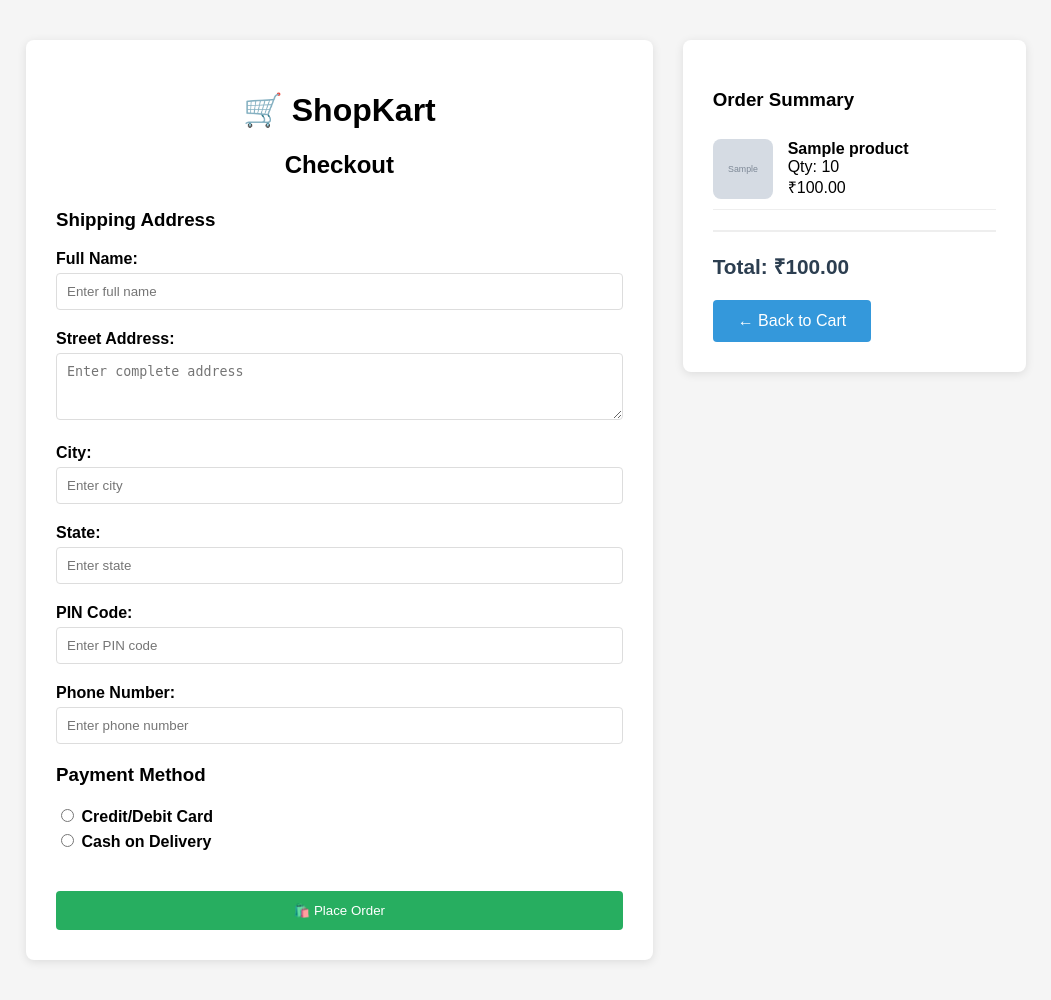
After one commit to NachiketSG/mini_project, a Django app: page /checkout/ in a window 1280 px wide. The commit adds this page. Shown: the whole page, without its empty margins (114-1165 px from the left). Run offline with Django 5.2, Linux system fonts and the light colour scheme; a user stored in the database is signed in; tables that the repository leaves empty hold one stand-in row (values such as "Sample post"); grey boxes marked "Sample" are stand-in pictures.

Commit message:
Week 5: Complete Checkout Process and Order Management - Address forms, order summary, order confirmation, order history, and professional checkout flow

```diff
--- a/store/forms.py
+++ b/store/forms.py
@@ -11,3 +11,24 @@ class ProfilePictureForm(forms.ModelForm):
     class Meta:
         model = UserProfile
         fields = ['profile_picture']
+
+from .models import Address
+
+class AddressForm(forms.ModelForm):
+    class Meta:
+        model = Address
+        fields = ['full_name', 'street_address', 'city', 'state', 'postal_code', 'phone']
+        widgets = {
+            'full_name': forms.TextInput(attrs={'placeholder': 'Enter full name'}),
+            'street_address': forms.Textarea(attrs={'placeholder': 'Enter complete address', 'rows': 3}),
+            'city': forms.TextInput(attrs={'placeholder': 'Enter city'}),
+            'state': forms.TextInput(attrs={'placeholder': 'Enter state'}),
+            'postal_code': forms.TextInput(attrs={'placeholder': 'Enter PIN code'}),
+            'phone': forms.TextInput(attrs={'placeholder': 'Enter phone number'}),
+        }
+
+class CheckoutForm(forms.Form):
+    payment_method = forms.ChoiceField(
+        choices=[('card', 'Credit/Debit Card'), ('cod', 'Cash on Delivery')],
+        widget=forms.RadioSelect
+    )
--- a/store/templates/cart/cart.html
+++ b/store/templates/cart/cart.html
@@ -64,7 +64,7 @@
                 <div class="total-price">Total: ₹{{ total_price }}</div>
                 <div style="margin-top: 15px;">
                     <a href="{% url 'home' %}" class="btn">← Continue Shopping</a>
-                    <button class="btn btn-success">🛒 Proceed to Checkout</button>
+                    <a href="{% url 'checkout' %}" class="btn btn-success">🛒 Proceed to Checkout</a>
                 </div>
             </div>
         {% else %}
--- /dev/null
+++ b/store/templates/checkout/checkout.html
@@ -0,0 +1,104 @@
+<!DOCTYPE html>
+<html>
+<head>
+    <title>Checkout - ShopKart</title>
+    <style>
+        body { font-family: Arial; margin: 0; padding: 20px; background: #f5f5f5; }
+        .checkout-container { max-width: 1000px; margin: 20px auto; display: flex; gap: 30px; }
+        .checkout-form { flex: 2; background: white; padding: 30px; border-radius: 8px; box-shadow: 0 2px 10px rgba(0,0,0,0.1); }
+        .order-summary { flex: 1; background: white; padding: 30px; border-radius: 8px; box-shadow: 0 2px 10px rgba(0,0,0,0.1); height: fit-content; }
+        .header { text-align: center; margin-bottom: 30px; }
+        .form-group { margin-bottom: 20px; }
+        label { display: block; margin-bottom: 5px; font-weight: bold; }
+        input[type="text"], textarea, select { width: 100%; padding: 10px; border: 1px solid #ddd; border-radius: 4px; box-sizing: border-box; }
+        .btn { background: #3498db; color: white; padding: 12px 25px; border: none; border-radius: 4px; cursor: pointer; text-decoration: none; display: inline-block; }
+        .btn-success { background: #27ae60; }
+        .cart-item { display: flex; align-items: center; padding: 10px 0; border-bottom: 1px solid #eee; }
+        .cart-item img { width: 60px; height: 60px; object-fit: cover; border-radius: 8px; margin-right: 15px; }
+        .total-price { font-size: 1.3em; font-weight: bold; color: #2c3e50; margin-top: 20px; padding-top: 20px; border-top: 2px solid #eee; }
+        .payment-options { margin: 20px 0; }
+        .payment-option { margin: 10px 0; }
+    </style>
+</head>
+<body>
+    <div class="checkout-container">
+        <!-- CHECKOUT FORM -->
+        <div class="checkout-form">
+            <div class="header">
+                <h1>🛒 ShopKart</h1>
+                <h2>Checkout</h2>
+            </div>
+
+            <form method="post">
+                {% csrf_token %}
+
+                <h3>Shipping Address</h3>
+                <div class="form-group">
+                    <label for="full_name">Full Name:</label>
+                    {{ address_form.full_name }}
+                </div>
+
+                <div class="form-group">
+                    <label for="street_address">Street Address:</label>
+                    {{ address_form.street_address }}
+                </div>
+
+                <div class="form-group">
+                    <label for="city">City:</label>
+                    {{ address_form.city }}
+                </div>
+
+                <div class="form-group">
+                    <label for="state">State:</label>
+                    {{ address_form.state }}
+                </div>
+
+                <div class="form-group">
+                    <label for="postal_code">PIN Code:</label>
+                    {{ address_form.postal_code }}
+                </div>
+
+                <div class="form-group">
+                    <label for="phone">Phone Number:</label>
+                    {{ address_form.phone }}
+                </div>
+
+                <h3>Payment Method</h3>
+                <div class="payment-options">
+                    {{ checkout_form.payment_method }}
+                </div>
+
+                <button type="submit" class="btn btn-success" style="width: 100%; margin-top: 20px;">
+                    🛍️ Place Order
+                </button>
+            </form>
+        </div>
+
+        <!-- ORDER SUMMARY -->
+        <div class="order-summary">
+            <h3>Order Summary</h3>
+
+            {% for item in cart_items %}
+            <div class="cart-item">
+                {% if item.product.image %}
+                    <img src="{{ item.product.image.url }}" alt="{{ item.product.name }}">
+                {% endif %}
+                <div>
+                    <div style="font-weight: bold;">{{ item.product.name }}</div>
+                    <div>Qty: {{ item.quantity }}</div>
+                    <div>₹{{ item.get_total_price }}</div>
+                </div>
+            </div>
+            {% endfor %}
+
+            <div class="total-price">
+                Total: ₹{{ total_price }}
+            </div>
+
+            <div style="margin-top: 20px;">
+                <a href="{% url 'cart_view' %}" class="btn">← Back to Cart</a>
+            </div>
+        </div>
+    </div>
+</body>
+</html>
--- a/store/templates/home.html
+++ b/store/templates/home.html
@@ -28,14 +28,14 @@
     {% if user.is_authenticated %}
         Welcome, <strong>{{ user.username }}</strong> !
         <a href="{% url 'cart_view' %}">🛒 Cart</a>
+        <a href="{% url 'order_history' %}">📦 Orders</a>
         <a href="{% url 'profile' %}">👤 My Profile</a>
 
-            <!--LOGOUT BUTTON -->
+        <!-- LOGOUT BUTTON -->
         <form action="{% url 'logout' %}" method="post" style="display: inline;">
             {% csrf_token %}
             <button type="submit" class="logout-btn">🚪 Logout</button>
         </form>
-
     {% else %}
         <a href="{% url 'login' %}">🔑 Login</a>
         <a href="{% url 'signup' %}">📝 Sign Up</a>
--- a/store/urls.py
+++ b/store/urls.py
@@ -16,4 +16,10 @@ urlpatterns = [
     path('cart/add/<int:product_id>/', views.add_to_cart, name='add_to_cart'),
     path('cart/remove/<int:item_id>/', views.remove_from_cart, name='remove_from_cart'),
     path('cart/update/<int:item_id>/', views.update_cart_quantity, name='update_cart_quantity'),
+        # CHECKOUT URLs (NEW)
+    path('checkout/', views.checkout, name='checkout'),
+    path('order-confirmation/<int:order_id>/', views.order_confirmation, name='order_confirmation'),
+    path('orders/', views.order_history, name='order_history'),
+    path('orders/<int:order_id>/', views.order_detail, name='order_detail'),
+    path('track-order/<int:order_id>/', views.track_order, name='track_order'),
 ]
--- a/store/views.py
+++ b/store/views.py
@@ -156,3 +156,129 @@ def update_cart_quantity(request, item_id):
             cart_item.delete()
 
     return redirect('cart_view')
+
+
+from .forms import AddressForm, CheckoutForm
+from .models import Address, Order, OrderItem
+
+@login_required
+def checkout(request):
+    cart, created = Cart.objects.get_or_create(user=request.user)
+    cart_items = CartItem.objects.filter(cart=cart)
+
+    if not cart_items:
+        return redirect('cart_view')
+
+    total_price = sum(item.get_total_price() for item in cart_items)
+
+    # Get user's saved addresses
+    addresses = Address.objects.filter(user=request.user)
+
+    if request.method == 'POST':
+        address_form = AddressForm(request.POST)
+        checkout_form = CheckoutForm(request.POST)
+
+        if address_form.is_valid() and checkout_form.is_valid():
+            # Save address
+            address = address_form.save(commit=False)
+            address.user = request.user
+            address.save()
+
+            # Create order
+            order = Order.objects.create(
+                user=request.user,
+                total_price=total_price,
+                shipping_address=address,
+                payment_method=checkout_form.cleaned_data['payment_method'],
+                payment_status='pending'
+            )
+
+            # Create order items
+            for cart_item in cart_items:
+                OrderItem.objects.create(
+                    order=order,
+                    product=cart_item.product,
+                    quantity=cart_item.quantity,
+                    price=cart_item.product.price
+                )
+
+            # Clear cart
+            cart_items.delete()
+
+            return redirect('order_confirmation', order_id=order.id)
+    else:
+        address_form = AddressForm()
+        checkout_form = CheckoutForm()
+
+    return render(request, 'checkout/checkout.html', {
+        'cart_items': cart_items,
+        'total_price': total_price,
+        'address_form': address_form,
+        'checkout_form': checkout_form,
+        'addresses': addresses
+    })
+
+@login_required
+def order_confirmation(request, order_id):
+    order = get_object_or_404(Order, id=order_id, user=request.user)
+    order_items = OrderItem.objects.filter(order=order)
+
+    return render(request, 'checkout/order_confirmation.html', {
+        'order': order,
+        'order_items': order_items
+    })
+
+@login_required
+def order_history(request):
+    orders = Order.objects.filter(user=request.user).order_by('-created_at')
+    return render(request, 'checkout/order_history.html', {
+        'orders': orders
+    })
+
+@login_required
+def order_detail(request, order_id):
+    order = get_object_or_404(Order, id=order_id, user=request.user)
+    order_items = OrderItem.objects.filter(order=order)
+
+    return render(request, 'checkout/order_detail.html', {
+        'order': order,
+        'order_items': order_items
+    })
+
+from django.contrib.admin.views.decorators import staff_member_required
+
+@staff_member_required
+def update_order_status(request, order_id):
+    order = get_object_or_404(Order, id=order_id)
+
+    if request.method == 'POST':
+        new_status = request.POST.get('status')
+        if new_status in dict(Order.ORDER_STATUS):
+            order.status = new_status
+            order.save()
+            return redirect('/admin/store/order/')
+
+    return render(request, 'admin/order_status_update.html', {
+        'order': order,
+        'status_choices': Order.ORDER_STATUS
+    })
+
+# User ke liye order status check karne ka view
+@login_required
+def track_order(request, order_id):
+    order = get_object_or_404(Order, id=order_id, user=request.user)
+    order_items = OrderItem.objects.filter(order=order)
+
+    # Status progress calculation
+    status_progress = {
+        'pending': 25,
+        'processing': 50,
+        'shipped': 75,
+        'delivered': 100
+    }
+
+    return render(request, 'checkout/track_order.html', {
+        'order': order,
+        'order_items': order_items,
+        'progress': status_progress.get(order.status, 0)
+    })
```
Also changed, not shown: store/admin.py (+21 -8 lines), store/models.py (+38 -0 lines), store/templates/checkout/order_confirmation.html (added, +49 -0 lines), store/templates/checkout/order_detail.html (added, +79 -0 lines), store/templates/checkout/order_history.html (added, +51 -0 lines), store/templates/checkout/track_order.html (added, +77 -0 lines), store/migrations/0004_order_payment_method_order_payment_status_address_and_more.py (added). Lines whose indentation alone changed are shown as unchanged.
